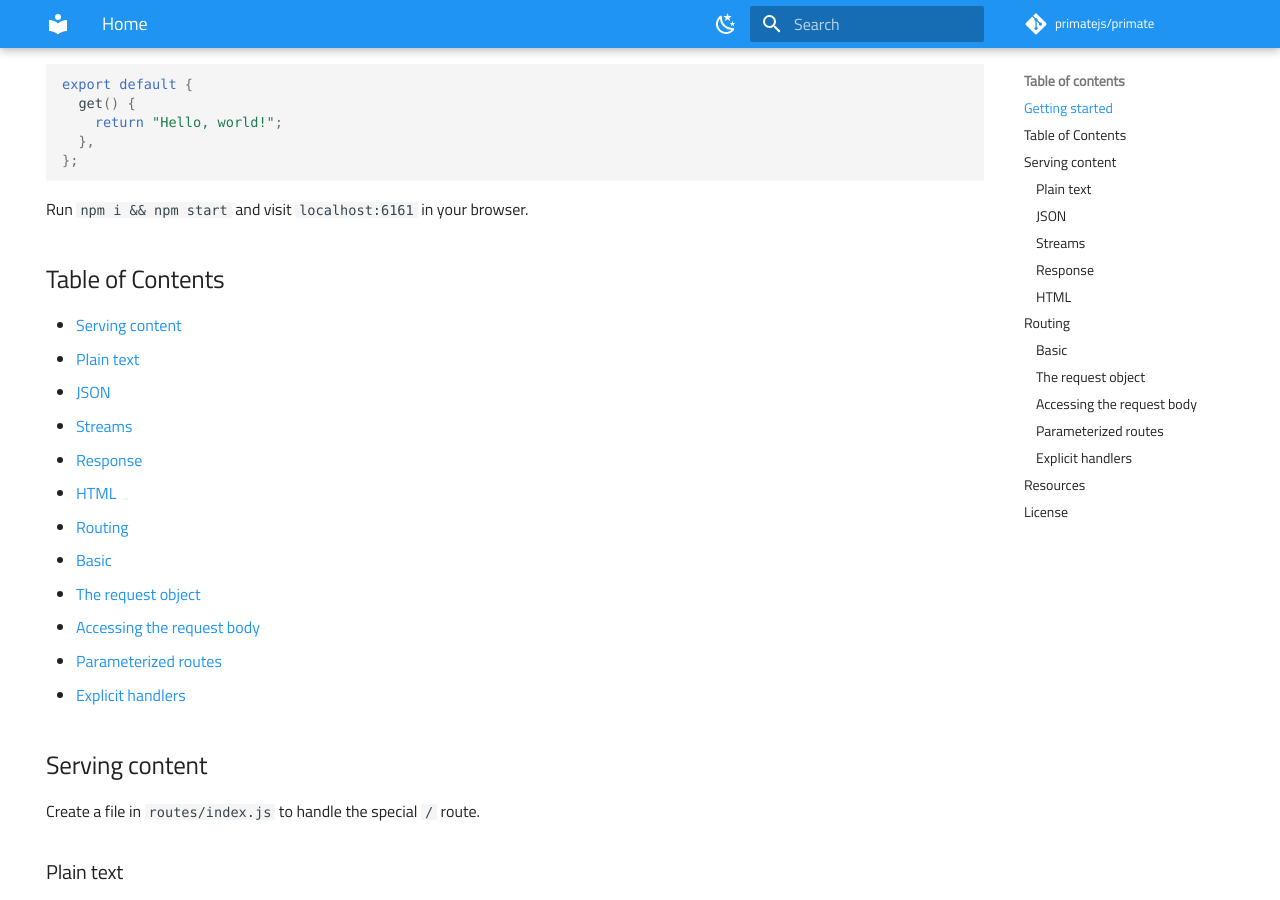
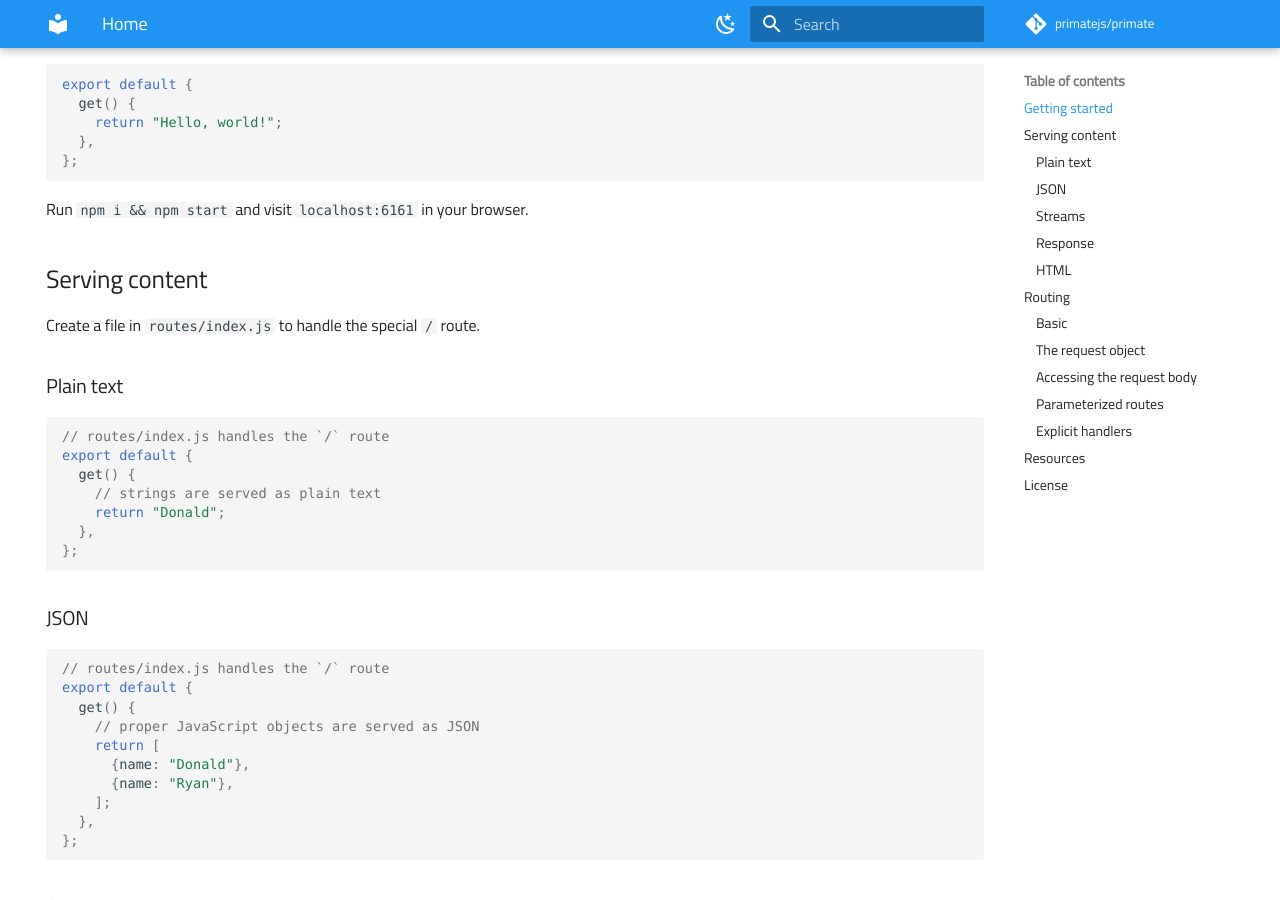
Before and after one commit to phaleth/primatejs-website, an MkDocs documentation site: the page built from docs/index.md, in a window 1280 px wide and 900 px high, scrolled down 363 px. Built offline with MkDocs 1.6.1 and Material for MkDocs 9.7.7, drawn with Linux system fonts in a browser that asks for light colours; comment, search, counter and statistics services are not loaded.

Commit message:
Remove ToC from homepage

````diff
--- a/docs/index.md
+++ b/docs/index.md
@@ -23,21 +23,6 @@ export default {
 ```
 
 Run `npm i && npm start` and visit `localhost:6161` in your browser.
-
-## Table of Contents
-
-- [Serving content](#serving-content)
-  - [Plain text](#plain-text)
-  - [JSON](#json)
-  - [Streams](#streams)
-  - [Response](#response)
-  - [HTML](#html)
-- [Routing](#routing)
-  - [Basic](#basic)
-  - [The request object](#the-request-object)
-  - [Accessing the request body](#accessing-the-request-body)
-  - [Parameterized routes](#parameterized-routes)
-  - [Explicit handlers](#explicit-handlers)
 
 ## Serving content
 
````
